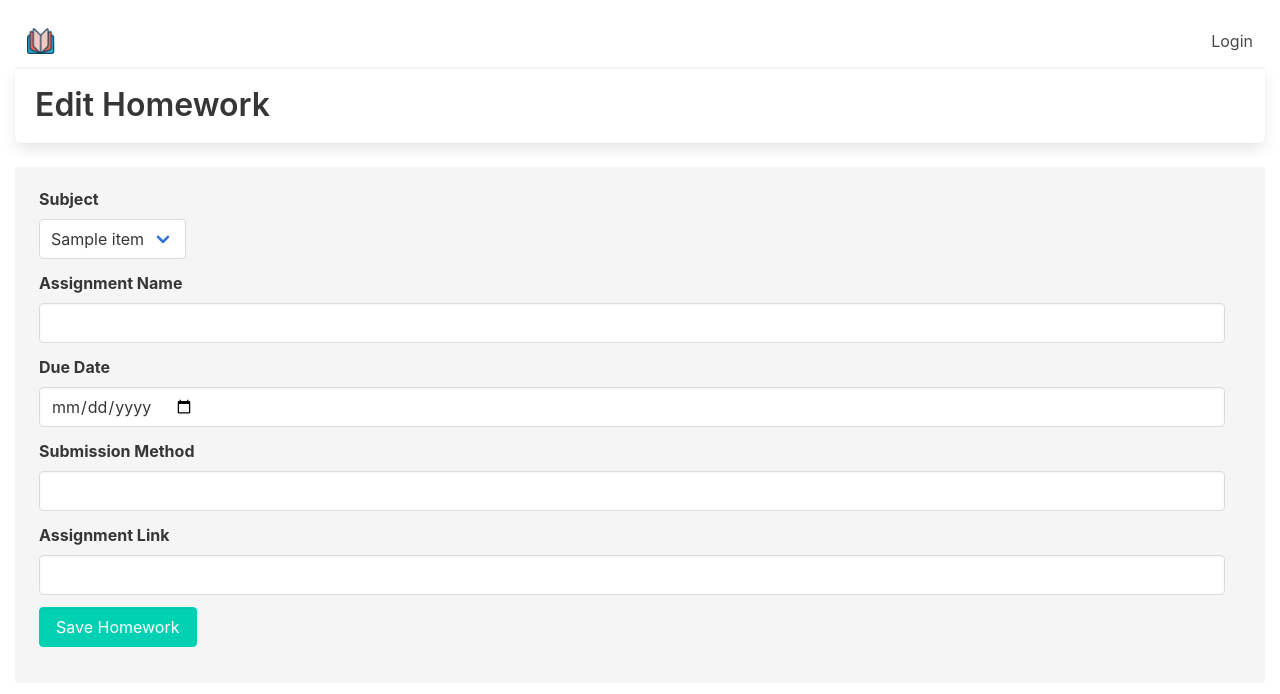
After one commit to Clue88/metis2, a Flask app: template app/templates/edit_homework.html in a window 1280 px wide. The commit adds this page. Shown: the top 694 px of the page. Run offline with Flask 2, Linux system fonts and the light colour scheme; tables that the repository leaves empty hold one stand-in row (values such as "Sample post"); the template is opened without the code that fills it: values that come from a table or form of the project are taken from there, most other values are stand-ins (such as "Sample title", 1, 10 or a date in 2020); some libraries are stand-ins or nearby versions.

Commit message:
Add edit homework

```diff
--- a/app/main/forms.py
+++ b/app/main/forms.py
@@ -88,3 +88,14 @@ class NewHomeworkForm(FlaskForm):
     submit_method = StringField('Submission Method')
     link = StringField('Assignment Link')
     submit = SubmitField('Add New Homework')
+
+class EditHomeworkForm(FlaskForm):
+    subject = SelectField('Subject', choices=[], validate_choice=False,
+        validators=[DataRequired()])
+    name = StringField('Assignment Name', validators=[DataRequired()])
+    # Due Date needs to be a StringField to allow for no date (empty string
+    # is not a valid date format)
+    due_date = StringField('Due Date')
+    submit_method = StringField('Submission Method')
+    link = StringField('Assignment Link')
+    submit = SubmitField('Save Homework')
--- /dev/null
+++ b/app/templates/edit_homework.html
@@ -0,0 +1,99 @@
+{% extends "base.html" %}
+
+{% block content %}
+    <div class="tile is-ancestor">
+        <div class="tile is-parent">
+            <article class="tile is-child box">
+                <p class="title">Edit Homework</p>
+            </article>
+        </div>
+    </div>
+
+    <div class="tile is-ancestor">
+        <div class="tile is-parent">
+            <div class="tile is-child notification is-light">
+                <form action="" method="POST" novalidate>
+                    {{ form.hidden_tag() }}
+                    <div class="field">
+                        <div class="control">
+                            <label class="label">{{ form.subject.label }}</label>
+                            <div class="select">
+                                {{ form.subject(class_='input') }}
+                            </div>
+                            {% for item in subjects %}
+                            <script>
+                                option = document.createElement("option");
+                                option.text = "{{ item }}";
+                                document.getElementById("subject").add(option);
+                            </script>
+                            {% endfor %}
+                            {% for error in form.subject.errors %}
+                            <span class="help has-text-danger">[{{ error }}]</span>
+                            {% endfor %}
+                        </div>
+                    </div>
+
+                    <script>
+                        function setSelectedValue(selectObj, valueToSet) {
+                            for (var i = 0; i < selectObj.options.length; i++) {
+                                if (selectObj.options[i].text== valueToSet) {
+                                    selectObj.options[i].selected = true;
+                                    return;
+                                }
+                            }
+                        }
+
+                        setSelectedValue(document.getElementById("subject"), "{{ subject }}");
+                    </script>
+
+                    <div class="field">
+                        <div class="control">
+                            <label class="label">{{ form.name.label }}</label>
+                            {{ form.name(class_='input') }}
+                            {% for error in form.name.errors %}
+                            <span class="help has-text-danger">[{{ error }}]</span>
+                            {% endfor %}
+                        </div>
+                    </div>
+
+                    <div class="field">
+                        <div class="control">
+                            <label class="label">{{ form.due_date.label }}</label>
+                            {{ form.due_date(class_='input') }}
+                            {% for error in form.due_date.errors %}
+                            <span class="help has-text-danger">[{{ error }}]</span>
+                            {% endfor %}
+                        </div>
+                    </div>
+                    <script>document.getElementById("due_date").type = "date"</script>
+
+                    <div class="field">
+                        <div class="control">
+                            <label class="label">{{ form.submit_method.label }}</label>
+                            {{ form.submit_method(class_='input') }}
+                            {% for error in form.submit_method.errors %}
+                            <span class="help has-text-danger">[{{ error }}]</span>
+                            {% endfor %}
+                        </div>
+                    </div>
+
+                    <div class="field">
+                        <div class="control">
+                            <label class="label">{{ form.link.label }}</label>
+                            {{ form.link(class_='input') }}
+                            {% for error in form.link.errors %}
+                            <span class="help has-text-danger">[{{ error }}]</span>
+                            {% endfor %}
+                        </div>
+                    </div>
+
+                    <div class="field is-grouped">
+                        <div class="control">
+                            {{ form.submit(class_='input button is-primary') }}
+                        </div>
+                    </div>
+                </form>
+            </div>
+        </div>
+    </div>
+{% endblock %}
```
Also changed, not shown: app/main/routes.py (+39 -1 lines), app/templates/index.html (+6 -2 lines).
